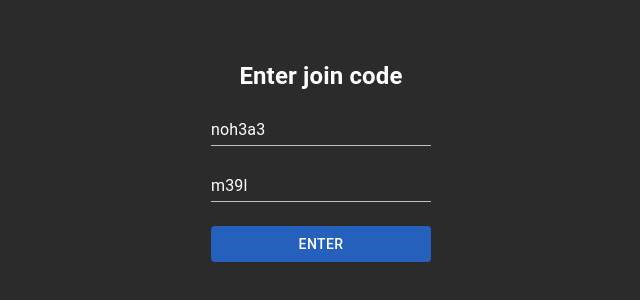
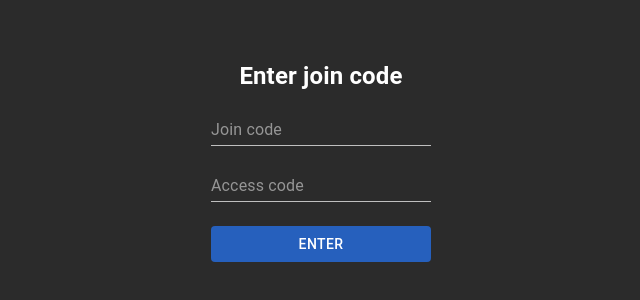
Before and after one commit to Showlaser/vote-frontend, a React (Create React App) app: page / in a window 1280 px wide. Shown: the part 130-430 px from the top of the page, without its empty margins (319-959 px from the left). Built offline with nearby package versions, Linux system fonts and the light colour scheme.

Commit message:
Fixed bug

```diff
--- a/src/components/vote/join/index.jsx
+++ b/src/components/vote/join/index.jsx
@@ -12,17 +12,9 @@ export default function Join({ onJoin }) {
     >
       <h2>Enter join code</h2>
       <FormGroup>
-        <TextField
-          id="join-code"
-          defaultValue="noh3a3"
-          placeholder="Join code"
-        />
+        <TextField id="join-code" placeholder="Join code" />
         <br />
-        <TextField
-          id="access-code"
-          defaultValue="m39l"
-          placeholder="Access code"
-        />
+        <TextField id="access-code" placeholder="Access code" />
         <br />
         <Button
           onClick={() =>
--- a/src/services/shared/general.js
+++ b/src/services/shared/general.js
@@ -16,11 +16,16 @@ export function getFormDataObject(event) {
   return object;
 }
 
-export function toCamelCase(str) {
-  return str.replace(/(?:^\w|[A-Z]|\b\w|\s+)/g, function (match, index) {
-    if (+match === 0) return "";
-    return index === 0 ? match.toLowerCase() : match.toUpperCase();
-  });
+export function toCamelCase(key, value) {
+  if (value && typeof value === "object") {
+    for (var k in value) {
+      if (/^[A-Z]/.test(k) && Object.hasOwnProperty.call(value, k)) {
+        value[k.charAt(0).toLowerCase() + k.substring(1)] = value[k];
+        delete value[k];
+      }
+    }
+  }
+  return value;
 }
 
 export const getDifferenceBetweenTwoDatesInMinutesAndSecondsString = (
```
